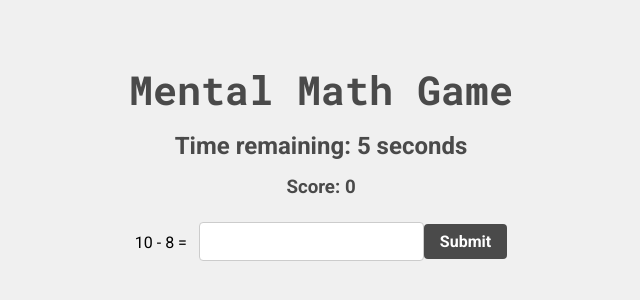
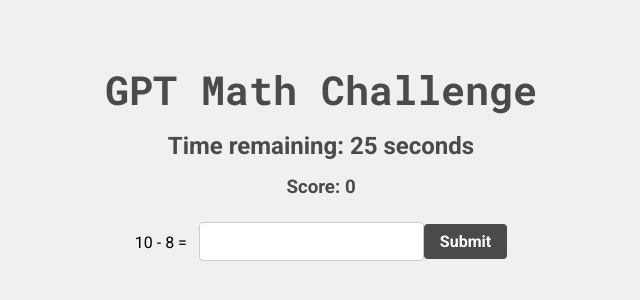
Before and after one commit to SaturnFromTitan/gpt_math_challenge, a React (Create React App) app: page / in a window 1280 px wide. Shown: the part 234-534 px from the top of the page, without its empty margins (319-959 px from the left). Built offline with nearby package versions, Linux system fonts and the light colour scheme.

Commit message:
github pages deployment

```diff
--- a/package.json
+++ b/package.json
@@ -1,6 +1,7 @@
 {
   "name": "maths",
   "version": "0.1.0",
+  "homepage": "https://SaturnFromTitan.github.io/gpt_math_challenge",
   "private": true,
   "dependencies": {
     "@testing-library/jest-dom": "^5.16.5",
@@ -12,6 +13,8 @@
     "web-vitals": "^2.1.4"
   },
   "scripts": {
+    "predeploy": "npm run build",
+    "deploy": "gh-pages -d build",
     "start": "react-scripts start",
     "build": "react-scripts build",
     "test": "react-scripts test",
@@ -34,5 +37,8 @@
       "last 1 firefox version",
       "last 1 safari version"
     ]
+  },
+  "devDependencies": {
+    "gh-pages": "^5.0.0"
   }
 }
--- a/src/App.js
+++ b/src/App.js
@@ -1,7 +1,7 @@
 import React, { useState, useEffect, useCallback } from "react";
 import "./App.css";
 
-const INITIAL_TIME = 10;
+const INITIAL_TIME = 30;
 
 function App() {
   const [secondsLeft, setSecondsLeft] = useState(INITIAL_TIME);
@@ -145,7 +145,7 @@ function App() {
 
   return (
     <div className="App">
-      <h1>Mental Math Game</h1>
+      <h1>GPT Math Challenge</h1>
       <h2>Time remaining: {secondsLeft} seconds</h2>
       <h3>Score: {score}</h3>
       <form onSubmit={handleSubmit}>
```
Also changed, not shown: 1 other file (tests, documents, lock files or other folders).
